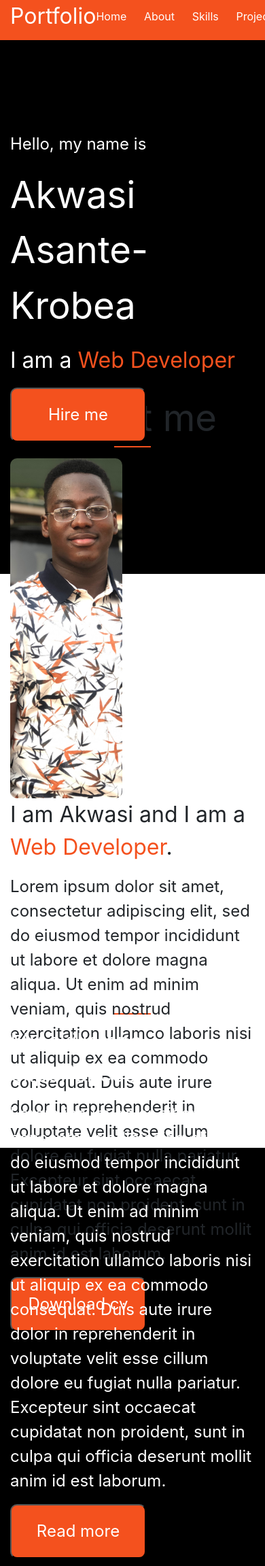
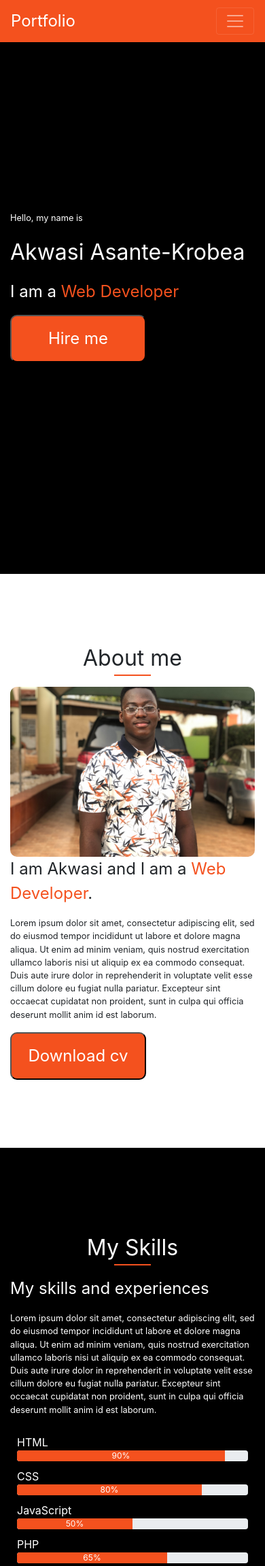
Before and after one commit to KrobsDev/Portfolio, a PHP site: page / in a window 390 px wide. Shown: the top 2303 px of the page at 68% size. Run offline with PHP 8.4, Linux system fonts and the light colour scheme.

Commit message:
responsive design complete

```diff
--- a/assets/css/style.css
+++ b/assets/css/style.css
@@ -18,60 +18,15 @@ body {
   height: 100%;
 }
 
-::-webkit-scrollbar{
+::-webkit-scrollbar {
   width: 0px;
   background-color: transparent;
 }
 
-.nav {
-  width: 100%;
-  height: 7vh;
+.navbar{
   background-color: #f4511e;
-  position: fixed;
-  z-index: 1;
 }
 
-.nav-container {
-  align-items: center;
-}
-
-.brand,
-.navlinks {
-  flex: 1;
-}
-
-.brand p {
-  font-size: 2rem;
-  color: white;
-}
-
-.navlinks {
-  justify-content: space-between;
-  align-items: center;
-  width: 550px;
-  /* border: 1px solid black; */
-}
-
-.navlinks li {
-  list-style: none;
-}
-
-.navlinks li a {
-  text-decoration: none;
-  color: white;
-}
-
-.hamburger{
-
-}
-
-.line1, .line2, .line3{
-  width: 30px;
-  height: 5px;
-  margin: 5px;
-  background-color: black;
-
-}
 
 #contact {
   border: 1px solid black;
@@ -89,7 +44,6 @@ section {
 }
 
 .s1 {
-
   background-color: black;
   color: white;
 }
@@ -151,20 +105,19 @@ input[type="button"] {
   border-radius: 10px;
 }
 
-
 .p-bar {
   margin: 40px;
 }
 
-.progress-bar{
+.progress-bar {
   background-color: #f4511e;
 }
 
-.services{
+.services {
   height: 90vh;
 }
 
-.card{
+.card {
   height: 300px;
   width: 350px;
   margin: 5px auto;
@@ -178,22 +131,24 @@ input[type="button"] {
   text-align: center;
 }
 
-.info{
+.info {
   display: flex;
   align-items: center;
   margin-bottom: 10px;
 }
 
-.text, .social{
+.text,
+.social {
   margin-left: 10px;
 }
 
-.text p{
+.text p {
   margin: 0;
   padding: 0;
 }
 
-#name, #email{
+#name,
+#email {
   flex: 1;
   width: 45%;
   margin-bottom: 30px;
@@ -202,11 +157,11 @@ input[type="button"] {
   border-width: thin;
 }
 
-#name{
+#name {
   margin-right: 10px;
 }
 
-#subject{
+#subject {
   width: 100%;
   margin-bottom: 30px;
   border-radius: 10px;
@@ -214,7 +169,7 @@ input[type="button"] {
   padding: 10px;
 }
 
-#message{
+#message {
   margin-bottom: 30px;
   height: 250px;
   width: 100%;
@@ -223,18 +178,72 @@ input[type="button"] {
   padding: 10px;
 }
 
-
-
-
-.nande{
+.nande {
   display: flex;
   justify-content: space-around;
 }
 
 
-/* media queries */
-@media Screen and (max-width: 760px){
+@media screen and (max-width: 768px){
   .illustration{
     display: none;
   }
+
+  .small-text {
+    font-size: 0.8rem;
   }
+
+  .large-text {
+    font-size: 2rem;
+  }
+
+  .medium-text {
+    font-size: 1.5rem;
+  }
+
+  .picture {
+    width: 100%;
+    height: 250px;
+    border-radius: 50%;
+    text-align: center;
+  }
+
+  .ab-sec{
+    justify-content: center;
+  }
+
+  input[type="button"]{
+    padding: 15px;
+  }
+
+  .p-bar{
+    margin: 10px;
+  }
+
+  .card{
+    width: 250px;
+    height: 150px;
+    justify-content: center;
+  }
+
+  .card img{
+    margin-top: 20px;
+    width: 15%;
+  }
+
+  .info img{
+    width: 4%;
+  }
+
+  #name,
+  #email,
+  #subject{
+    padding: 5px;
+    margin-bottom: 15px;
+  }
+
+  #message{
+    height: 150px;
+  }
+
+}
--- a/index.php
+++ b/index.html
@@ -1,5 +1,4 @@
-<?php
-?>
+
 <!DOCTYPE html>
 <html lang="en">
 <head>
@@ -13,41 +12,42 @@
 <title>Akwasi Asante-Krobea</title>
 </head>
 <body>
-    <!-- navbar -->
-    <div class="container-fluid nav d-flex px-0">
-        <!-- nav-content -->
-        <div class="container nav-container d-flex">
-            <!-- brand -->
-            <div class="brand">
-                <p>Portfolio</p>
+    <!-- Navigation -->
+    <nav class="navbar fixed-top navbar-expand-lg navbar-dark static-top">
+        <div class="container">
+            <a class="navbar-brand medium-text" href="#">
+                Portfolio
+            </a>
+            <button class="navbar-toggler" type="button" data-toggle="collapse" data-target="#navbarResponsive" aria-controls="navbarResponsive" aria-expanded="false" aria-label="Toggle navigation">
+                <span class="navbar-toggler-icon"></span>
+            </button>
+            <div class="collapse navbar-collapse" id="navbarResponsive">
+                <ul class="navbar-nav ml-auto">
+                    <li class="nav-item active">
+                        <a class="nav-link" href="#home">Home
+                            <span class="sr-only">(current)</span>
+                            </a>
+                    </li>
+                    <li class="nav-item">
+                        <a class="nav-link text-white" href="#about">About</a>
+                    </li>
+                    <li class="nav-item">
+                        <a class="nav-link text-white" href="#skills">Skills</a>
+                    </li>
+                    <li class="nav-item">
+                        <a class="nav-link text-white" href="#projects">Projects</a>
+                    </li>
+                    <li class="nav-item">
+                        <a class="nav-link text-white" href="#services">Services</a>
+                    </li>
+                    <li class="nav-item">
+                        <a class="nav-link text-white" id="contact" href="#contact-s">Contact</a>
+                    </li>
+                </ul>
             </div>
+        </div>
+    </nav>
 
-            <!-- links -->
-            <nav>
-                <ul class="navlinks d-flex">
-                    <li class="active"><a href="#home" class="links">Home</a></li>
-                    <li><a href="#about" class="links">About</a></li>
-                    <li><a href="" class="links">Skills</a></li>
-                    <li><a href="" class="links">Projects</a></li>
-                    <li><a href="" class="links">Services</a></li>
-                    <li id="contact"><a href="" class="links">Contact</a></li>
-
-                    <!-- hamburger menu -->
-                    <div class="hamburger">
-                        <div class="line1"></div>
-                        <div class="line2"></div>
-                        <div class="line3"></div>
-                    </div>
-                </ul>
-            </nav>
-
-
-        </div>
-
-
-
-    </div>
-    <!-- end of navbar -->
 
     <main>
         <section id="home" class="s1">
@@ -55,7 +55,7 @@
             <div class="container">
                 <div class="row firstsection">
                     <!-- text content -->
-                    <div class="col-md-6 leftside">
+                    <div class="col-md-6 col-sm-12 leftside">
                         <p class="small-text">Hello, my name is</p>
                         <p class="large-text">Akwasi Asante-Krobea</span>
                         <p class="medium-text">I am a <span class="diff">Web Developer</span></p>
@@ -84,7 +84,7 @@
                 </div>
 
                 <!-- content -->
-                <div class="row">
+                <div class="row ab-sec">
                     <!-- left content -->
                     <div class="picture col-md-6">
                         <img src="assets/img/IMG_4668_Original.jpg" alt="">
@@ -102,7 +102,7 @@
         <!-- end of about section -->
 
         <!-- skills section -->
-        <section class="s1">
+        <section id="skills" class="s1">
             <div class="container">
                 <!-- heading -->
                 <div class="heading">
@@ -114,7 +114,6 @@
                     <div class="col-md-6">
                         <p class="medium-text">My skills and experiences</p>
                         <p class="small-text">Lorem ipsum dolor sit amet, consectetur adipiscing elit, sed do eiusmod tempor incididunt ut labore et dolore magna aliqua. Ut enim ad minim veniam, quis nostrud exercitation ullamco laboris nisi ut aliquip ex ea commodo consequat. Duis aute irure dolor in reprehenderit in voluptate velit esse cillum dolore eu fugiat nulla pariatur. Excepteur sint occaecat cupidatat non proident, sunt in culpa qui officia deserunt mollit anim id est laborum.</p>
-                        <input type="button" value="Read more">
                     </div>
 
                     <!-- right content -->
```
Also changed, not shown: other parts of index.html (+23 -19 lines). Lines whose indentation alone changed are shown as unchanged.
